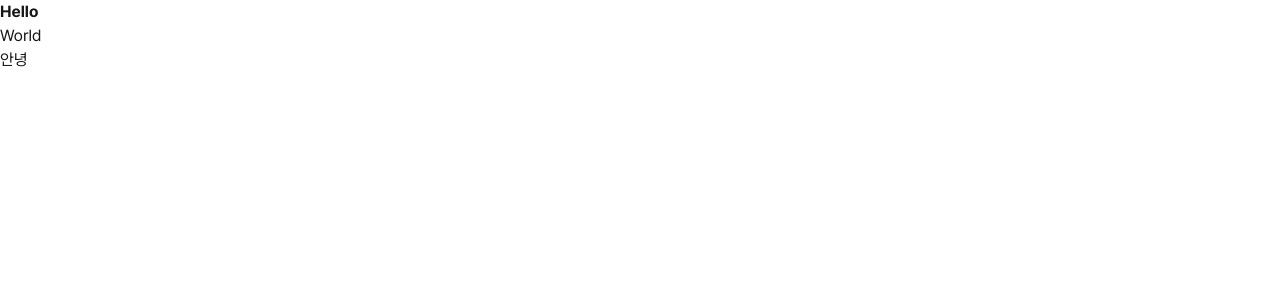
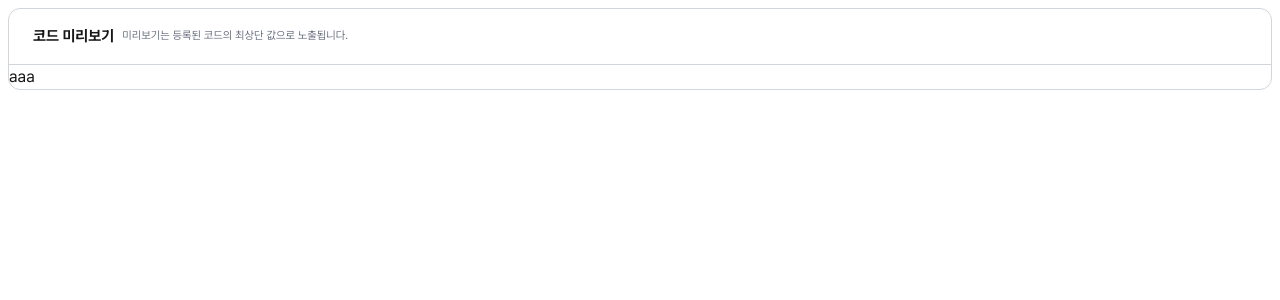
Before and after one commit to kmeijjing/product-code-management, a Next.js app: page / in a window 1280 px wide. Shown: the top 300 px of the page. Built offline with nearby package versions, Linux system fonts and the light colour scheme.

Commit message:
✨ 컴포넌트 추가 및 코드 정리: SectionHeaderCard 컴포넌트 구현, 레이아웃 및 스타일 수정

```diff
--- a/src/app/layout.tsx
+++ b/src/app/layout.tsx
@@ -1,17 +1,17 @@
-import type { Metadata } from "next";
-import localFont from "next/font/local";
-import "@/styles/globals.css";
+import type { Metadata } from 'next';
+import localFont from 'next/font/local';
+import '@/styles/globals.css';
 
 const pretendard = localFont({
- src: "../../public/fonts/PretendardVariable.woff2",
- display: "swap",
- weight: "100 900",
- variable: "--font-pretendard",
+	src: '../../public/fonts/PretendardVariable.woff2',
+	display: 'swap',
+	weight: '100 900',
+	variable: '--font-pretendard',
 });
 
 export const metadata: Metadata = {
-  title: "Product Code Management",
-  description: "Product Code Management System",
+	title: 'Product Code Management',
+	description: 'Product Code Management System',
 };
 
 export default function RootLayout({
@@ -20,11 +20,9 @@ export default function RootLayout({
 	children: React.ReactNode;
 }>) {
 	return (
-    <html lang="en">
-      <body
-        className={`${pretendard.className} antialiased`}
-      >
-        {children}
+		<html lang='en'>
+			<body className={`${pretendard.className} antialiased`}>
+				<main className='px-2 py-2'>{children}</main>
 			</body>
 		</html>
 	);
--- a/src/app/page.tsx
+++ b/src/app/page.tsx
@@ -1,9 +1,15 @@
+import SectionHeaderCard from '@/components/SectionHeaderCard';
 
 export default function Home() {
-  return (
-    <><b>Hello</b>
-      <p>World</p>
-      <p>안녕</p>
-    </>
-  );
+	console.log('home');
+	return (
+		<>
+			<SectionHeaderCard
+				title='코드 미리보기'
+				subTitle='미리보기는 등록된 코드의 최상단 값으로 노출됩니다.'
+			>
+				<SectionHeaderCard.Body>aaa</SectionHeaderCard.Body>
+			</SectionHeaderCard>
+		</>
+	);
 }
--- /dev/null
+++ b/src/components/SectionHeaderCard.tsx
@@ -0,0 +1,118 @@
+import clsx from 'clsx';
+import { ReactNode, Children, isValidElement, useMemo } from 'react';
+
+type SectionName = 'Header' | 'HeaderRight' | 'Body';
+
+export interface SectionHeaderCardProps {
+	title?: string | ReactNode;
+	subTitle?: string | ReactNode;
+	children?: ReactNode;
+	className?: string;
+	headerClass?: string;
+}
+
+const SectionHeaderCard = ({
+	title,
+	subTitle,
+	children,
+	className = '',
+	headerClass = '',
+}: SectionHeaderCardProps) => {
+	const sections = useMemo(() => {
+		const sectionMap: Record<SectionName, ReactNode> = {
+			Header: null as ReactNode,
+			HeaderRight: null as ReactNode,
+			Body: null as ReactNode,
+		};
+
+		Children.forEach(children, (child) => {
+			if (isValidElement(child)) {
+				switch (child.type) {
+					case SectionHeaderCard.Header:
+						sectionMap.Header = child;
+						break;
+					case SectionHeaderCard.HeaderRight:
+						sectionMap.HeaderRight = child;
+						break;
+					case SectionHeaderCard.Body:
+						sectionMap.Body = child;
+						break;
+					default:
+						break;
+				}
+			}
+		});
+
+		return sectionMap;
+	}, [children]);
+
+	return (
+		<div
+			className={clsx(
+				'overflow-hidden rounded-[12px] border border-gray-300 bg-white',
+				className
+			)}
+		>
+			<div
+				className={clsx(
+					'z-10 flex h-[56px] items-center justify-between border-b border-gray-300 px-[24px]',
+					headerClass
+				)}
+				role='banner'
+				aria-label={typeof title === 'string' ? title : 'Section header'}
+			>
+				{!sections.Header ? (
+					<div className='z-20 flex w-full flex-nowrap items-center'>
+						{typeof title === 'string' ? (
+							<strong className='text-[15px]'>{title}</strong>
+						) : (
+							<>{title}</>
+						)}
+
+						{subTitle && (
+							<div className='ml-[8px] text-[11px] text-gray-500'>{subTitle}</div>
+						)}
+
+						{sections.HeaderRight && (
+							<div className='ml-auto'>{sections.HeaderRight}</div>
+						)}
+					</div>
+				) : (
+					<div className='z-20 w-full'>{sections.Header}</div>
+				)}
+			</div>
+			{sections.Body}
+		</div>
+	);
+};
+
+export interface ChildProps {
+	children: ReactNode;
+	className?: string;
+}
+
+const SectionHeader = ({ children, className = '' }: ChildProps) => (
+	<div className={clsx('flex w-full flex-nowrap items-center', className)}>
+		{children}
+	</div>
+);
+
+const SectionHeaderRight = ({ children, className = '' }: ChildProps) => (
+	<div className={clsx('flex flex-nowrap items-center gap-x-[8px]', className)}>
+		{children}
+	</div>
+);
+
+const SectionBody = ({ children, className = '' }: ChildProps) => (
+	<div className={clsx('relative z-10', className)}>{children}</div>
+);
+
+SectionHeaderCard.Header = SectionHeader;
+SectionHeaderCard.HeaderRight = SectionHeaderRight;
+SectionHeaderCard.Body = SectionBody;
+
+SectionHeader.displayName = 'SectionHeader';
+SectionHeaderRight.displayName = 'SectionHeaderRight';
+SectionBody.displayName = 'SectionBody';
+
+export default SectionHeaderCard;
--- a/src/styles/globals.css
+++ b/src/styles/globals.css
@@ -1,4 +1,4 @@
-@import "tailwindcss";
+@import 'tailwindcss';
 
 :root {
 	--background: #ffffff;
@@ -22,4 +22,5 @@
 body {
 	background: var(--background);
 	color: var(--foreground);
+	height: 100%;
 }
```
Lines whose indentation alone changed are shown as unchanged.
